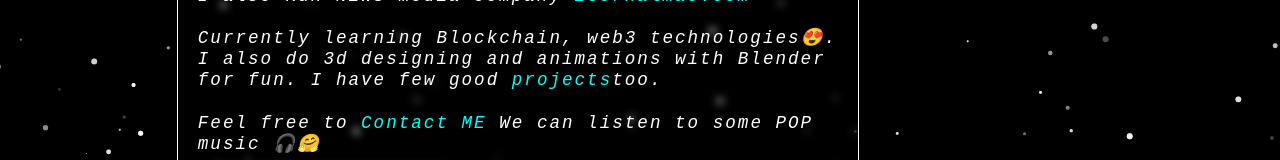
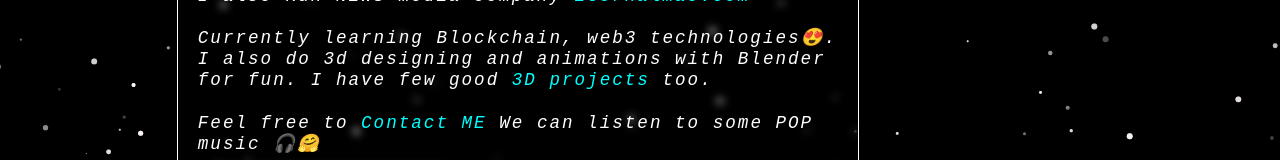
Before and after one commit to Abhirajmaid/Portfolio, a React (Create React App) app: page /About in a window 1280 px wide. Shown: the part 373-533 px from the top of the page. Built offline with nearby package versions, Linux system fonts and the light colour scheme; some icons are missing.

Commit message:
change about  info

```diff
--- a/src/data/Info.js
+++ b/src/data/Info.js
@@ -46,7 +46,7 @@ export const AboutInfo = () => {
           style={style}
           rel="noreferrer"
         >
-          projects
+          3D projects{" "}
         </a>
         too.
         <br />
```
